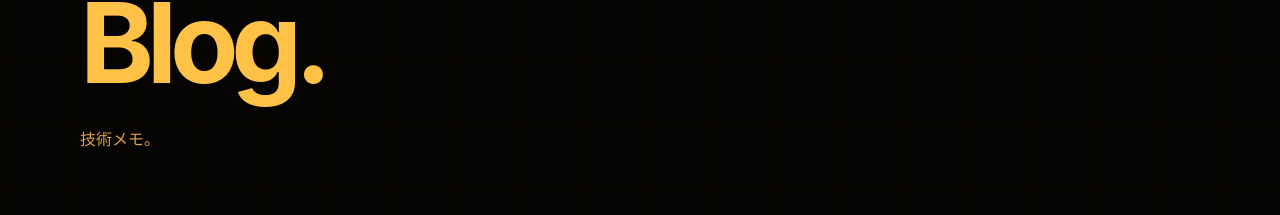
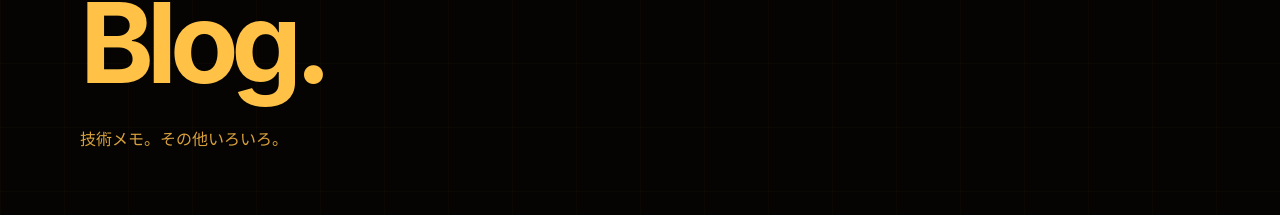
Before and after one commit to otknoy/otknoy.github.io, a Next.js app: page /blog in a window 1280 px wide. Shown: the part 193-408 px from the top of the page. Built offline with nearby package versions, Linux system fonts and the light colour scheme.

Commit message:
copy: update blog tagline (#1388)

```diff
--- a/app/blog/page.tsx
+++ b/app/blog/page.tsx
@@ -19,7 +19,7 @@ export default function Blog() {
       <Header activeBlog />
       <section className={styles.title}>
         <h1>Blog.</h1>
-        <p>技術メモ。</p>
+        <p>技術メモ。その他いろいろ。</p>
       </section>
 
       {posts.length > 0 ? (
```
